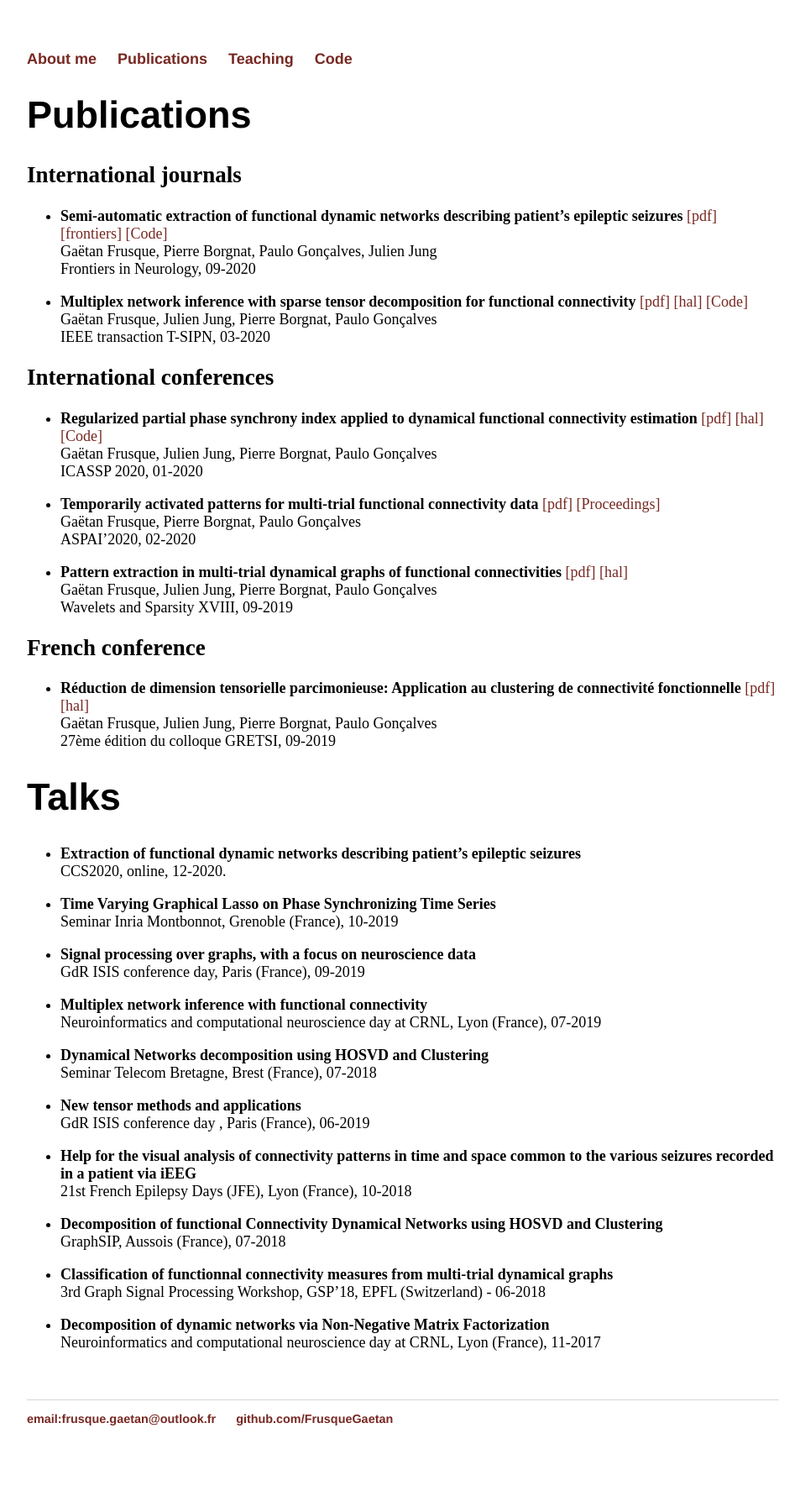
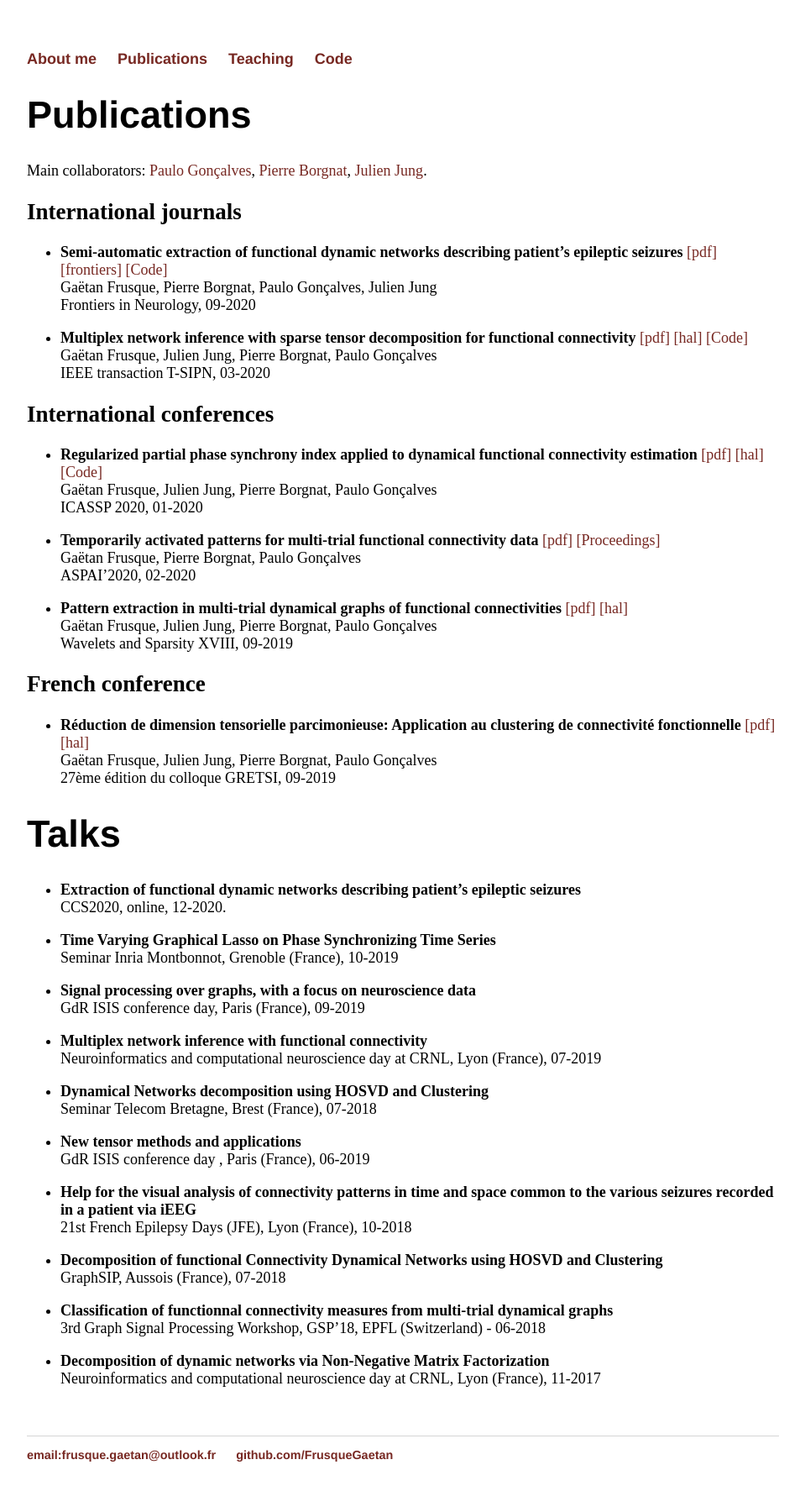
Before and after one commit to FrusqueGaetan/FrusqueGaetan.github.io, a Jekyll site: the page built from Publications/index.md, in a window 1280 px wide. Shown: the whole page at 84% size, without its empty margins (160-1113 px from the left). Built offline with Jekyll 4.4.1, drawn with Linux system fonts in a browser that asks for light colours; before the commit the page ends 1757 px from its top, so only the background shows below that.

Commit message:
Update index.md

```diff
--- a/Publications/index.md
+++ b/Publications/index.md
@@ -4,6 +4,7 @@ title: Frusque Gaëtan
 ---
 # Publications #
 
+Main collaborators:  [Paulo Gonçalves](http://perso.ens-lyon.fr/paulo.goncalves/), [Pierre Borgnat](https://perso.ens-lyon.fr/pierre.borgnat/), [Julien Jung](https://www.researchgate.net/profile/Julien_Jung).
 ## International journals ##
 
 * **Semi-automatic extraction of functional dynamic networks describing patient's epileptic seizures** [[pdf]](../Support/fneur-11-579725.pdf) [[frontiers]](https://www.frontiersin.org/articles/10.3389/fneur.2020.579725/full) [[Code]](https://frusquegaetan.github.io/BTND/)\
```
